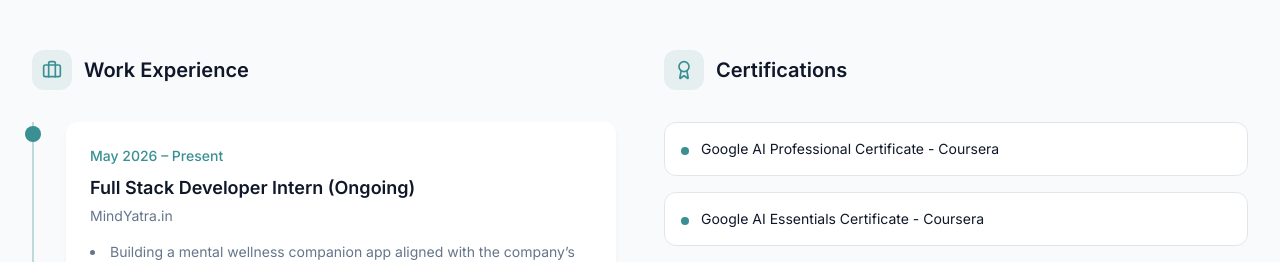
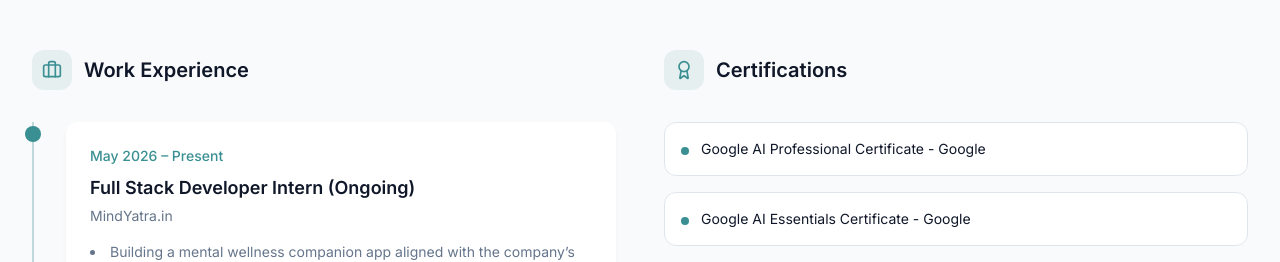
Before and after one commit to DurgamPoojitha/Portfolio, a React (Vite) app: page / in a window 1280 px wide. Shown: the part 5960-6222 px from the top of the page. Built offline with nearby package versions, Linux system fonts and the light colour scheme.

Commit message:
Update Google AI certificates text

```diff
--- a/src/components/portfolio/ExperienceSection.tsx
+++ b/src/components/portfolio/ExperienceSection.tsx
@@ -5,8 +5,8 @@ import innovatiqCert from "@/assets/Innovatiq_Cert.jpeg";
 import mindyatraOffer from "@/assets/Mindyatra-Offer Letter- Poojitha (2).pdf";
 
 const certifications = [
-  "Google AI Professional Certificate - Coursera",
-  "Google AI Essentials Certificate - Coursera",
+  "Google AI Professional Certificate - Google",
+  "Google AI Essentials Certificate - Google",
   "Supervised Learning, Advanced Learning Algorithms - Deeplearning.AI Coursera",
   "Business Analysis Fundamentals - Microsoft Coursera",
   "Data For Business Analysts Using Microsoft Excel - Microsoft Coursera",
```
Also changed, not shown: 1 other file (tests, documents, lock files or other folders).
